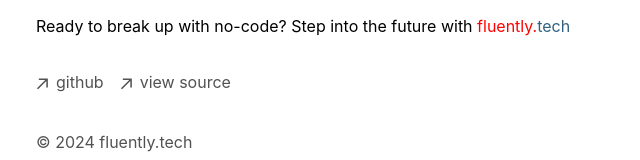
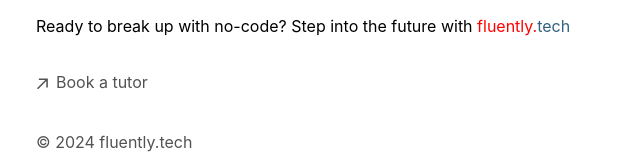
Before and after one commit to adam-leigh/portfolio, a Next.js app: page / in a window 1280 px wide. Shown: the part 554-714 px from the top of the page, without its empty margins (316-956 px from the left). Built offline with nearby package versions, Linux system fonts and the light colour scheme.

Commit message:
Footer: removing <ul> item to github and replacing source code with 'Book a tutor'

```diff
--- a/app/components/footer.tsx
+++ b/app/components/footer.tsx
@@ -24,21 +24,10 @@ export default function Footer() {
 						className="flex items-center transition-all hover:text-neutral-800 dark:hover:text-neutral-100"
 						rel="noopener noreferrer"
 						target="_blank"
-						href="https://github.com/adam-leigh"
+						href="https://forms.gle/HN7S41Nv4P1UfT5N9"
 					>
 						<ArrowIcon />
-						<p className="ml-2 h-7">github</p>
-					</a>
-				</li>
-				<li>
-					<a
-						className="flex items-center transition-all hover:text-neutral-800 dark:hover:text-neutral-100"
-						rel="noopener noreferrer"
-						target="_blank"
-						href="https://github.com/adam-leigh/portfolio"
-					>
-						<ArrowIcon />
-						<p className="ml-2 h-7">view source</p>
+						<p className="ml-2 h-7">Book a tutor</p>
 					</a>
 				</li>
 			</ul>
```
